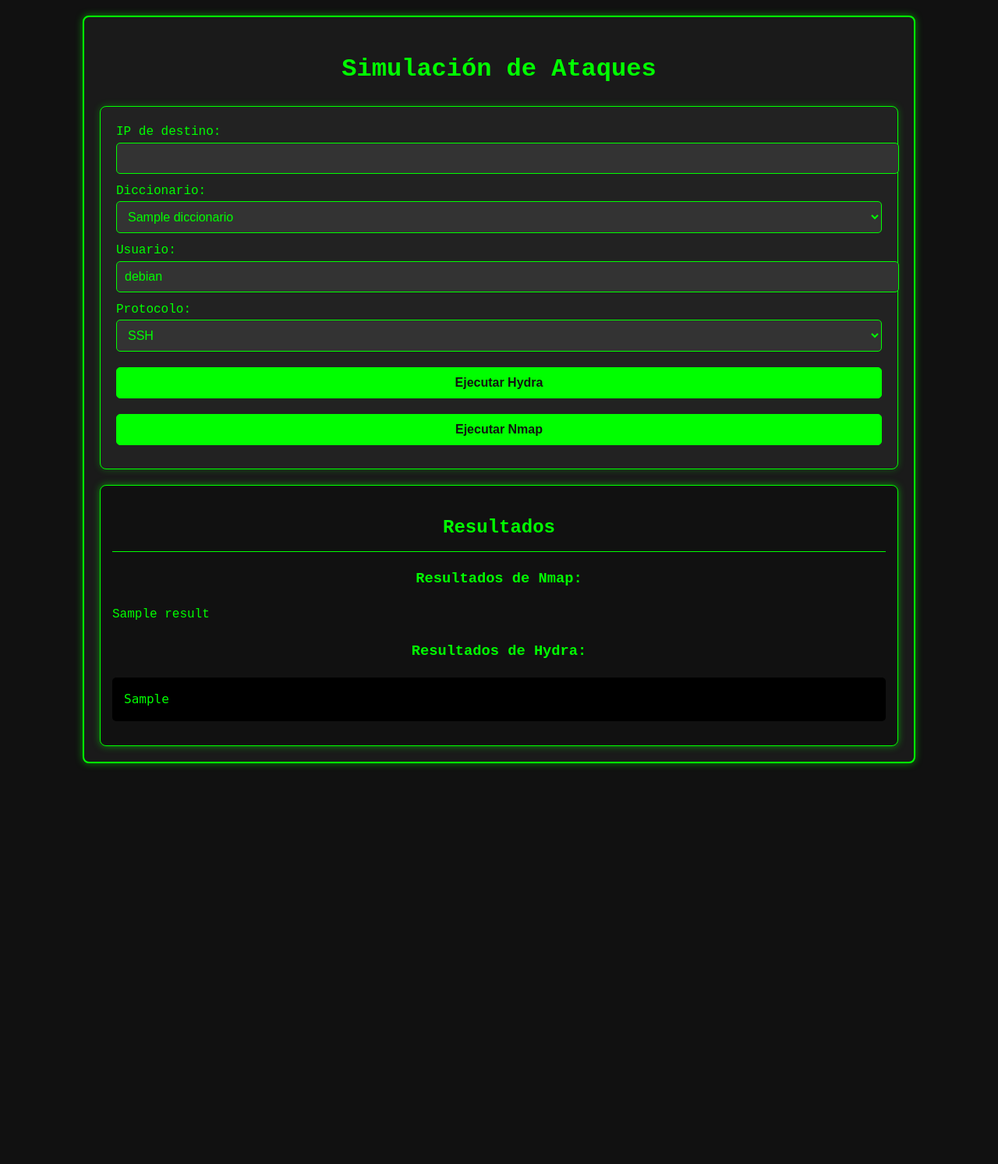
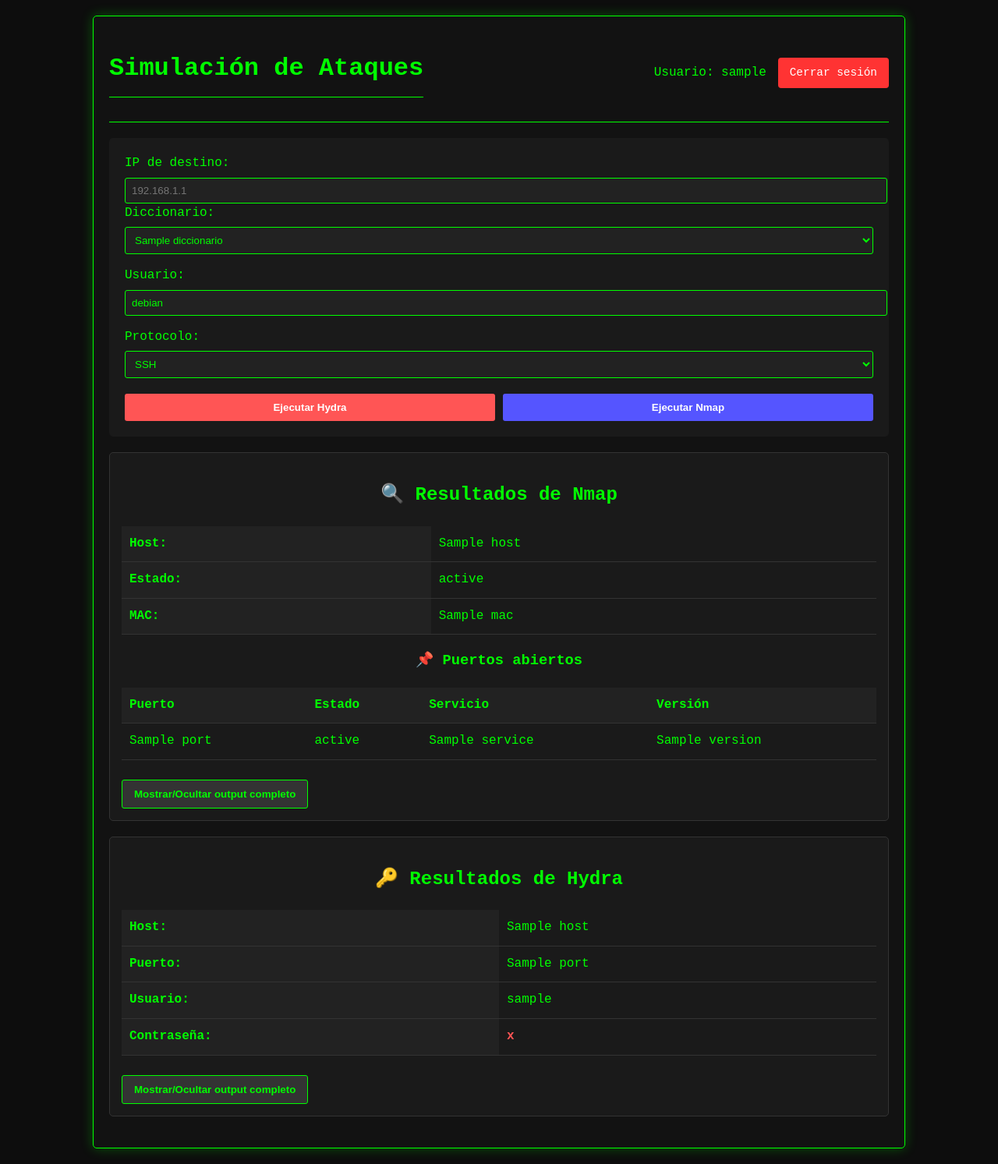
Before and after one commit to vgonsie/Proyecto-ASIR2, a Flask app: template flask-app/templates/index.html in a window 1280 px wide. Shown: the whole page at 78% size. Before the commit the page ends 985 px from the top, so only its background shows below. Run offline with Flask 3, Linux system fonts and the light colour scheme; the template is opened without the code that fills it: most values are stand-ins (such as "Sample title", 1, 10 or a date in 2020).

Commit message:
Add files via upload

```diff
--- a/flask-app/app.py
+++ b/flask-app/app.py
@@ -1,18 +1,140 @@
-from flask import Flask, render_template, request
+from flask import Flask, render_template, request, redirect, url_for
+from flask_login import LoginManager, UserMixin, login_user, login_required, logout_user, current_user
 import subprocess
 import os
+from werkzeug.security import generate_password_hash, check_password_hash
 
 app = Flask(__name__)
+app.secret_key = 'tu_clave_secreta_aleatoria'  # Cambia esto en producción!
+
+# Configuración de Flask-Login
+login_manager = LoginManager(app)
+login_manager.login_view = 'login'
+
+# --- Funciones auxiliares ---
+def obtener_diccionarios():
+    diccionario_dir = "/home/kali/Proyecto-ASIR2/diccionarios"
+    try:
+        return [f for f in os.listdir(diccionario_dir) if f.endswith(('.txt', '.lst'))]
+    except FileNotFoundError:
+        return ["Error: Directorio no encontrado"]
+
+def run_nmap(ip):
+    try:
+        command = ["nmap", "-sV", ip]
+        output = subprocess.check_output(command, stderr=subprocess.STDOUT)
+        return parse_nmap_output(output.decode("utf-8"))
+    except subprocess.CalledProcessError as e:
+        return {"error": f"Error en Nmap: {e.output.decode('utf-8')}", "raw_output": e.output.decode("utf-8")}
+
+def parse_nmap_output(output):
+    data = {
+        "host": "",
+        "status": "",
+        "ports": [],
+        "mac": "",
+        "raw_output": output
+    }
+
+    for line in output.splitlines():
+        if "Nmap scan report for" in line:
+            data["host"] = line.split("for")[1].strip()
+        elif "Host is up" in line:
+            data["status"] = line.strip()
+        elif "MAC Address:" in line:
+            data["mac"] = line.split("MAC Address:")[1].strip()
+        elif "/tcp" in line and "open" in line:
+            parts = [p for p in line.split() if p]
+            if len(parts) >= 4:
+                data["ports"].append({
+                    "port": parts[0],
+                    "state": parts[1],
+                    "service": parts[2],
+                    "version": " ".join(parts[3:]) if len(parts) > 3 else ""
+                })
+    return data
+
+def run_hydra(ip, diccionario, usuario, protocolo):
+    try:
+        diccionario_dir = "/home/kali/Proyecto-ASIR2/diccionarios/"
+        diccionario_path = os.path.join(diccionario_dir, diccionario)
+
+        if not os.path.exists(diccionario_path):
+            return {"error": f"El diccionario {diccionario} no existe", "raw_output": ""}
+
+        command = [
+            "hydra",
+            "-l", usuario,
+            "-P", diccionario_path,
+            f"{protocolo}://{ip}",
+            "-t", "4",
+            "-vV"
+        ]
+
+        output = subprocess.check_output(command, stderr=subprocess.STDOUT)
+        return parse_hydra_output(output.decode('utf-8'))
+
+    except subprocess.CalledProcessError as e:
+        error_output = e.output.decode('utf-8')
+        return {"error": "Hydra falló", "raw_output": error_output}
+
+def parse_hydra_output(output):
+    for line in output.splitlines():
+        if "host:" in line and "login:" in line and "password:" in line:
+            parts = line.split()
+            return {
+                "port": parts[0].replace("[", "").replace("]", ""),
+                "host": parts[parts.index("host:")+1],
+                "login": parts[parts.index("login:")+1],
+                "password": parts[parts.index("password:")+1],
+                "raw_output": output
+            }
+    return {"error": "No se encontraron credenciales válidas", "raw_output": output}
+
+# --- Configuración de usuarios ---
+class User(UserMixin):
+    def __init__(self, id, username, password_hash):
+        self.id = id
+        self.username = username
+        self.password_hash = password_hash
+
+# Usuario admin (usuario: admin, contraseña: admin)
+users = {
+    1: User(1, 'admin', generate_password_hash('admin'))
+}
+
+@login_manager.user_loader
+def load_user(user_id):
+    return users.get(int(user_id))
+
+# --- Rutas ---
+@app.route('/login', methods=['GET', 'POST'])
+def login():
+    if request.method == 'POST':
+        username = request.form['username']
+        password = request.form['password']
+        user = next((u for u in users.values() if u.username == username), None)
+        if user and check_password_hash(user.password_hash, password):
+            login_user(user)
+            return redirect(url_for('index'))
+        return render_template('login.html', error='Credenciales inválidas')
+    return render_template('login.html')
+
+@app.route('/logout')
+@login_required
+def logout():
+    logout_user()
+    return redirect(url_for('login'))
 
 @app.route("/", methods=["GET", "POST"])
+@login_required
 def index():
-    result = ""
+    result = None
     hydra_result = None
     diccionarios = obtener_diccionarios()
 
     if request.method == "POST":
         ip = request.form["ip"]
-
         if 'nmap' in request.form:
             result = run_nmap(ip)
         elif 'hydra' in request.form:
@@ -21,89 +143,11 @@ def index():
             protocolo = request.form["protocolo"]
             hydra_result = run_hydra(ip, diccionario, usuario, protocolo)
 
-    return render_template("index.html", result=result, hydra_result=hydra_result, diccionarios=diccionarios)
-
-def run_nmap(ip):
-    try:
-        command = ["nmap", ip]
-        result = subprocess.check_output(command, stderr=subprocess.STDOUT)
-        return parse_nmap_output(result.decode("utf-8"))
-    except subprocess.CalledProcessError as e:
-        return f"Error al ejecutar Nmap: {e.output.decode('utf-8')}"
-
-def parse_nmap_output(output):
-    parsed_result = []
-    lines = output.splitlines()
-
-    for line in lines:
-        if "open" in line:
-            parsed_result.append(f"<span class='open-port'>{line}</span>")
-        elif "Host is up" in line:
-            parsed_result.append(f"<span class='host-status'>{line}</span>")
-        elif "Nmap scan report" in line:
-            parsed_result.append(f"<span class='scan-report'>{line}</span>")
-        elif "MAC Address" in line:
-            parsed_result.append(f"<span class='mac-address'>{line}</span>")
-        elif "OS" in line:
-            parsed_result.append(f"<span class='os-info'>{line}</span>")
-        else:
-            parsed_result.append(line)
-
-    return "<br>".join(parsed_result)
-
-def run_hydra(ip, diccionario, usuario, protocolo):
-    try:
-        diccionario_dir = "/home/kali/Proyecto-ASIR2/diccionarios/"
-        diccionario_path = os.path.join(diccionario_dir, diccionario)
-
-        if not os.path.exists(diccionario_path):
-            return {"error": f"El diccionario {diccionario} no se encuentra"}
-
-        command = [
-            "hydra",
-            "-l", usuario,
-            "-P", diccionario_path,
-            f"{protocolo}://{ip}"
-        ]
-
-        result = subprocess.check_output(command, stderr=subprocess.STDOUT)
-        return extract_relevant_info(result.decode('utf-8'))
-
-    except subprocess.CalledProcessError as e:
-        error_output = e.output.decode('utf-8')
-        if "0 valid passwords found" in error_output:
-            return {"error": "No se encontraron contraseñas válidas"}
-        else:
-            return {"error": f"Error en Hydra: {error_output}"}
-
-def extract_relevant_info(output):
-    lines = output.splitlines()
-    for line in lines:
-        if "host:" in line and "login:" in line and "password:" in line:
-            parts = line.split()
-            port = parts[0].replace("[", "").replace("]", "")
-            host = parts[parts.index("host:")+1]
-            login = parts[parts.index("login:")+1]
-            password = parts[parts.index("password:")+1]
-
-            return {
-                "port": port,
-                "host": host,
-                "login": login,
-                "password": password,
-                "raw_output": line  # Guardamos también el output original
-            }
-
-    # Si no encontró credenciales válidas, devolver el output completo
-    return {"error": "No se encontraron credenciales válidas", "raw_output": output}
-
-def obtener_diccionarios():
-    diccionario_dir = "/home/kali/Proyecto-ASIR2/diccionarios"
-    try:
-        archivos = [f for f in os.listdir(diccionario_dir) if f.endswith(('.txt', '.lst'))]
-        return archivos
-    except FileNotFoundError:
-        return ["No se encontró el directorio de diccionarios"]
+    return render_template("index.html",
+                         username=current_user.username,
+                         result=result,
+                         hydra_result=hydra_result,
+                         diccionarios=diccionarios)
 
 if __name__ == "__main__":
     app.run(debug=True)
--- a/flask-app/static/styles.css
+++ b/flask-app/static/styles.css
@@ -1,116 +1,21 @@
+/* Estilos base */
 body {
-    background-color: #111;
+    background-color: #0d0d0d;
     color: #00ff00;
-    font-family: 'Courier New', Courier, monospace;
-    font-size: 16px;
+    font-family: 'Courier New', monospace;
     line-height: 1.6;
     margin: 0;
-    padding: 0;
+    padding: 20px;
 }
 
 .container {
-    width: 80%;
-    margin: 20px auto;
+    max-width: 1000px;
+    margin: 0 auto;
+    background-color: #121212;
+    border: 1px solid #00ff00;
+    border-radius: 5px;
     padding: 20px;
-    background-color: #1a1a1a;
-    border-radius: 8px;
-    box-shadow: 0 0 10px rgba(0, 255, 0, 0.5);
-    border: 2px solid #00ff00;
-}
-
-form {
-    background-color: #222;
-    padding: 20px;
-    border-radius: 8px;
-    box-shadow: 0 0 10px rgba(0, 255, 0, 0.3);
-    border: 1px solid #00ff00;
-}
-
-input[type="text"], input[type="password"], select, button {
-    background-color: #333;
-    border: 1px solid #00ff00;
-    color: #00ff00;
-    padding: 10px;
-    font-size: 16px;
-    width: 100%;
-    margin-bottom: 10px;
-    border-radius: 5px;
-}
-
-button {
-    cursor: pointer;
-    background-color: #00ff00;
-    color: #111;
-    font-weight: bold;
-    transition: background-color 0.3s ease;
-    margin-top: 10px;
-}
-
-button:hover {
-    background-color: #009900;
-}
-
-.result {
-    background-color: #111;
-    padding: 15px;
-    border-radius: 8px;
-    margin-top: 20px;
-    box-shadow: 0 0 10px rgba(0, 255, 0, 0.5);
-    border: 1px solid #00ff00;
-}
-
-.hydra-output {
-    margin-top: 15px;
-}
-
-.nmap-output {
-    font-family: 'Courier New', Courier, monospace;
-    white-space: pre-wrap;
-}
-
-.result-table {
-    width: 100%;
-    border-collapse: collapse;
-    margin: 20px 0;
-    font-family: 'Courier New', Courier, monospace;
-}
-
-.result-table th, .result-table td {
-    padding: 12px 15px;
-    text-align: left;
-    border-bottom: 1px solid #00ff00;
-}
-
-.result-table th {
-    background-color: #1a1a1a;
-    color: #00ff00;
-    font-weight: bold;
-}
-
-.result-table tr:hover {
-    background-color: #222;
-}
-
-pre {
-    background-color: #000;
-    color: #00ff00;
-    padding: 15px;
-    border-radius: 5px;
-    overflow-x: auto;
-    white-space: pre-wrap;
-    word-wrap: break-word;
-    margin-top: 10px;
-}
-
-.error-message {
-    color: #ff5555;
-    font-weight: bold;
-}
-
-.raw-output {
-    margin-top: 15px;
-    font-size: 0.9em;
-    opacity: 0.8;
+    box-shadow: 0 0 15px rgba(0, 255, 0, 0.3);
 }
 
 h1, h2, h3 {
@@ -118,28 +23,235 @@ h1, h2, h3 {
     text-align: center;
 }
 
-h2 {
+h1 {
     border-bottom: 1px solid #00ff00;
     padding-bottom: 10px;
 }
 
-.open-port {
+/* Formulario */
+form {
+    background-color: #1a1a1a;
+    padding: 20px;
+    border-radius: 5px;
+    margin-bottom: 20px;
+}
+
+.form-section {
+    margin-bottom: 15px;
+}
+
+label {
+    display: block;
+    margin-bottom: 5px;
+    color: #00ff00;
+}
+
+input[type="text"], select {
+    width: 100%;
+    padding: 8px;
+    background-color: #222;
+    border: 1px solid #00ff00;
+    color: #00ff00;
+    border-radius: 3px;
+}
+
+.buttons {
+    display: flex;
+    gap: 10px;
+    margin-top: 20px;
+}
+
+button {
+    padding: 10px 15px;
+    border: none;
+    border-radius: 3px;
+    cursor: pointer;
+    font-weight: bold;
+    flex: 1;
+}
+
+.hydra-btn {
+    background-color: #ff5555;
+    color: white;
+}
+
+.nmap-btn {
+    background-color: #5555ff;
+    color: white;
+}
+
+button:hover {
+    opacity: 0.9;
+}
+
+/* Resultados */
+.results {
+    margin-top: 20px;
+}
+
+.result-section {
+    background-color: #1a1a1a;
+    padding: 15px;
+    border-radius: 5px;
+    margin-bottom: 20px;
+    border: 1px solid #333;
+}
+
+table {
+    width: 100%;
+    border-collapse: collapse;
+    margin: 15px 0;
+}
+
+th, td {
+    padding: 10px;
+    text-align: left;
+    border-bottom: 1px solid #333;
+}
+
+th {
+    background-color: #222;
+    color: #00ff00;
+}
+
+.state-open {
     color: #55ff55;
     font-weight: bold;
 }
 
-.host-status {
-    color: #55ffff;
+.password {
+    color: #ff5555;
+    font-weight: bold;
 }
 
-.scan-report {
-    color: #ffff55;
+.error {
+    color: #ff5555;
+    padding: 10px;
+    background-color: #2a1a1a;
+    border-radius: 3px;
 }
 
-.mac-address {
-    color: #ff55ff;
+.no-ports {
+    color: #888;
+    font-style: italic;
+    text-align: center;
 }
 
-.os-info {
-    color: #ffaa55;
+.toggle-btn {
+    background-color: #333;
+    color: #00ff00;
+    border: 1px solid #00ff00;
+    margin-top: 10px;
 }
+
+.raw-output {
+    display: none;
+    background-color: #000;
+    padding: 10px;
+    border-radius: 3px;
+    max-height: 300px;
+    overflow-y: auto;
+    font-size: 0.8em;
+    margin-top: 10px;
+    white-space: pre-wrap;
+}
+
+/* Efectos especiales */
+@keyframes blink {
+    0% { opacity: 1; }
+    50% { opacity: 0.5; }
+    100% { opacity: 1; }
+}
+
+.blink {
+    animation: blink 1.5s infinite;
+}
+
+/* Añade esto al final de tu archivo CSS existente */
+
+/* Login styles */
+.login-form {
+    max-width: 400px;
+    margin: 0 auto;
+    padding: 20px;
+    background-color: #1a1a1a;
+    border: 1px solid #00ff00;
+    border-radius: 5px;
+}
+
+.login-btn {
+    background-color: #00aa00;
+    color: white;
+    width: 100%;
+    padding: 10px;
+    margin-top: 10px;
+}
+
+.login-btn:hover {
+    background-color: #008800;
+}
+
+/* Header styles */
+header {
+    display: flex;
+    justify-content: space-between;
+    align-items: center;
+    margin-bottom: 20px;
+    padding-bottom: 10px;
+    border-bottom: 1px solid #00ff00;
+}
+
+.user-info {
+    display: flex;
+    align-items: center;
+    gap: 15px;
+}
+
+.logout-btn {
+    background-color: #ff3333;
+    color: white;
+    padding: 8px 15px;
+    border-radius: 4px;
+    text-decoration: none;
+    font-size: 0.9em;
+}
+
+.logout-btn:hover {
+    background-color: #cc0000;
+}
+
+/* Añade esto a tu archivo CSS existente */
+.login-form input[type="password"] {
+    width: 100%;
+    padding: 10px;
+    background-color: #222;
+    border: 1px solid #00ff00;
+    color: #00ff00;
+    border-radius: 4px;
+    font-family: 'Courier New', monospace;
+    margin-bottom: 15px;
+}
+
+.login-form input[type="password"]:focus {
+    outline: none;
+    border-color: #55ff55;
+    box-shadow: 0 0 5px rgba(0, 255, 0, 0.5);
+}
+
+/* Mejora el estilo del botón de login */
+.login-btn {
+    background-color: #00aa00;
+    color: white;
+    width: 100%;
+    padding: 12px;
+    border: none;
+    border-radius: 4px;
+    cursor: pointer;
+    font-family: 'Courier New', monospace;
+    font-size: 16px;
+    transition: background-color 0.3s;
+}
+
+.login-btn:hover {
+    background-color: #008800;
+}
--- a/flask-app/templates/index.html
+++ b/flask-app/templates/index.html
@@ -3,81 +3,122 @@
 <head>
     <meta charset="UTF-8">
     <meta name="viewport" content="width=device-width, initial-scale=1.0">
-    <title>Simulación de Ataques</title>
+    <title>Herramienta de Pentesting</title>
     <link rel="stylesheet" href="{{ url_for('static', filename='styles.css') }}">
 </head>
 <body>
     <div class="container">
+        <header>
             <h1>Simulación de Ataques</h1>
+            <div class="user-info">
+                <span>Usuario: {{ username }}</span>
+                <a href="{{ url_for('logout') }}" class="logout-btn">Cerrar sesión</a>
+            </div>
+        </header>
 
         <form method="POST">
             <label for="ip">IP de destino:</label>
-            <input type="text" id="ip" name="ip" required>
+            <input type="text" id="ip" name="ip" placeholder="192.168.1.1" required>
 
+            <div class="form-section">
                 <label for="diccionario">Diccionario:</label>
                 <select name="diccionario" required>
                     {% for diccionario in diccionarios %}
                         <option value="{{ diccionario }}">{{ diccionario }}</option>
                     {% endfor %}
                 </select>
+            </div>
 
+            <div class="form-section">
                 <label for="usuario">Usuario:</label>
                 <input type="text" id="usuario" name="usuario" value="debian" required>
+            </div>
 
+            <div class="form-section">
                 <label for="protocolo">Protocolo:</label>
                 <select name="protocolo" required>
                     <option value="ssh">SSH</option>
                     <option value="ftp">FTP</option>
                     <option value="http">HTTP</option>
                 </select>
+            </div>
 
-            <button type="submit" name="hydra">Ejecutar Hydra</button>
-            <button type="submit" name="nmap">Ejecutar Nmap</button>
+            <div class="buttons">
+                <button type="submit" name="hydra" class="hydra-btn">Ejecutar Hydra</button>
+                <button type="submit" name="nmap" class="nmap-btn">Ejecutar Nmap</button>
+            </div>
         </form>
 
-        <div class="result">
-            <h2>Resultados</h2>
+        <div class="results">
             {% if result %}
-                <h3>Resultados de Nmap:</h3>
-                <div class="nmap-output">{{ result|safe }}</div>
+                <div class="result-section nmap-results">
+                    <h2>🔍 Resultados de Nmap</h2>
+                    {% if result.error %}
+                        <div class="error">{{ result.error }}</div>
+                    {% else %}
+                        <table class="info-table">
+                            <tr><th>Host:</th><td>{{ result.host }}</td></tr>
+                            <tr><th>Estado:</th><td>{{ result.status }}</td></tr>
+                            {% if result.mac %}<tr><th>MAC:</th><td>{{ result.mac }}</td></tr>{% endif %}
+                        </table>
+
+                        {% if result.ports %}
+                            <h3>📌 Puertos abiertos</h3>
+                            <table class="ports-table">
+                                <tr>
+                                    <th>Puerto</th>
+                                    <th>Estado</th>
+                                    <th>Servicio</th>
+                                    <th>Versión</th>
+                                </tr>
+                                {% for port in result.ports %}
+                                <tr>
+                                    <td>{{ port.port }}</td>
+                                    <td class="state-{{ port.state }}">{{ port.state }}</td>
+                                    <td>{{ port.service }}</td>
+                                    <td>{{ port.version }}</td>
+                                </tr>
+                                {% endfor %}
+                            </table>
+                        {% else %}
+                            <p class="no-ports">No se encontraron puertos abiertos</p>
+                        {% endif %}
+                    {% endif %}
+                    <button onclick="toggleRaw('nmap-raw')" class="toggle-btn">Mostrar/Ocultar output completo</button>
+                    <pre id="nmap-raw" class="raw-output">{{ result.raw_output }}</pre>
+                </div>
             {% endif %}
 
             {% if hydra_result %}
-                <h3>Resultados de Hydra:</h3>
-                <div class="hydra-output">
-                    {% if hydra_result is mapping %}
-                        {% if 'error' in hydra_result %}
-                            <div class="error-message">
-                                {{ hydra_result.error }}
-                                {% if 'raw_output' in hydra_result %}
-                                    <pre>{{ hydra_result.raw_output }}</pre>
+                <div class="result-section hydra-results">
+                    <h2>🔑 Resultados de Hydra</h2>
+                    {% if hydra_result.error %}
+                        <div class="error">{{ hydra_result.error }}</div>
+                    {% else %}
+                        <table class="creds-table">
+                            <tr><th>Host:</th><td>{{ hydra_result.host }}</td></tr>
+                            <tr><th>Puerto:</th><td>{{ hydra_result.port }}</td></tr>
+                            <tr><th>Usuario:</th><td>{{ hydra_result.login }}</td></tr>
+                            <tr><th>Contraseña:</th><td class="password">{{ hydra_result.password }}</td></tr>
+                        </table>
                     {% endif %}
-                            </div>
-                        {% else %}
-                            <table class="result-table">
-                                <tr>
-                                    <th>Puerto</th>
-                                    <th>Host</th>
-                                    <th>Usuario</th>
-                                    <th>Contraseña</th>
-                                </tr>
-                                <tr>
-                                    <td>{{ hydra_result.port }}</td>
-                                    <td>{{ hydra_result.host }}</td>
-                                    <td>{{ hydra_result.login }}</td>
-                                    <td>{{ hydra_result.password }}</td>
-                                </tr>
-                            </table>
-                            <div class="raw-output">
-                                <pre>{{ hydra_result.raw_output }}</pre>
-                            </div>
-                        {% endif %}
-                    {% else %}
-                        <pre>{{ hydra_result }}</pre>
-                    {% endif %}
+                    <button onclick="toggleRaw('hydra-raw')" class="toggle-btn">Mostrar/Ocultar output completo</button>
+                    <pre id="hydra-raw" class="raw-output">{{ hydra_result.raw_output }}</pre>
                 </div>
             {% endif %}
         </div>
     </div>
+
+    <script>
+        function toggleRaw(id) {
+            const element = document.getElementById(id);
+            element.style.display = element.style.display === 'none' ? 'block' : 'none';
+        }
+        // Ocultar outputs completos al cargar
+        document.addEventListener('DOMContentLoaded', function() {
+            document.getElementById('nmap-raw').style.display = 'none';
+            document.getElementById('hydra-raw').style.display = 'none';
+        });
+    </script>
 </body>
 </html>
```
Also changed, not shown: flask-app/templates/login.html (added, +28 -0 lines). Lines whose indentation alone changed are shown as unchanged.
